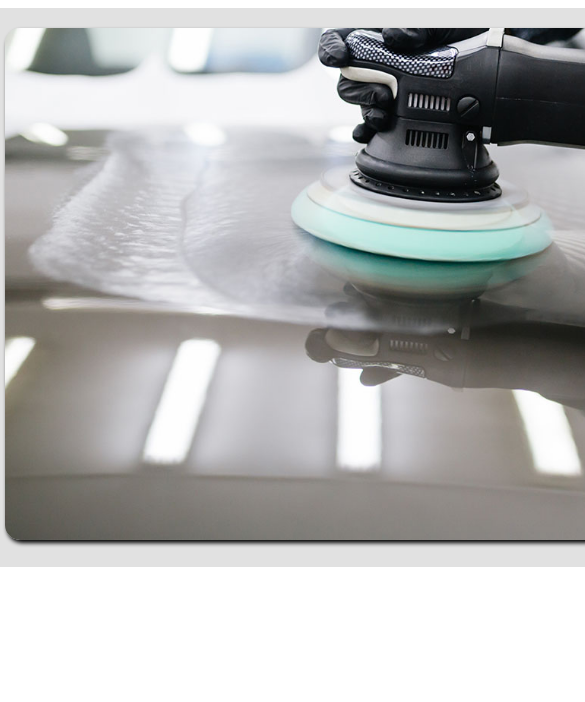
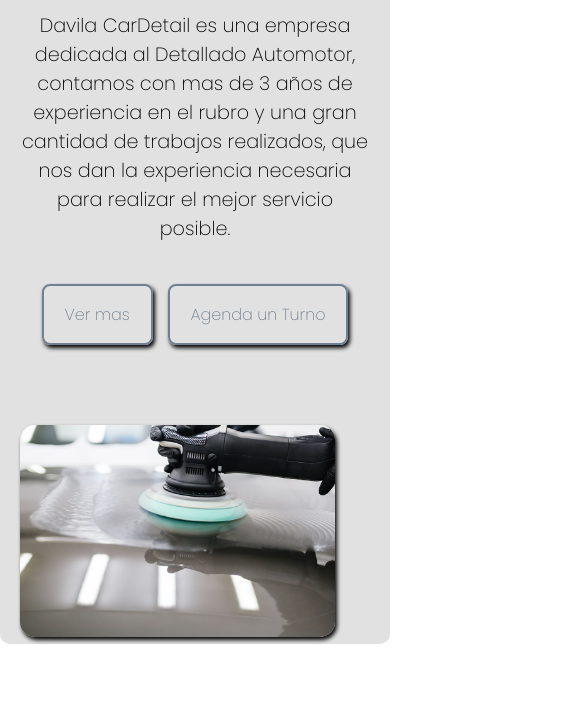
Before and after one commit to Valentin-Davila/NavBar, a plain HTML site: page index.html in a window 390 px wide. Shown: the part 142-844 px from the top of the page, 585 px wide, since content can reach past the window. Drawn offline with Linux system fonts and the light colour scheme.

Commit message:
agregue mediaquerie

```diff
--- a/style.css
+++ b/style.css
@@ -107,3 +107,25 @@ height: 80%;
         border-radius: 15px;
         box-shadow: 2px 3px 4px black;
     }
+    @media (max-width: 450px) {
+        .hero {
+          flex-direction: column;
+          height: 100%;
+          padding: 0 20px;
+          margin: 0 auto;
+          width: 100%;
+        }
+
+        .hero-text {
+          align-items: center;
+        }
+
+        .hero-text p {
+          max-width: 400px;
+          text-align: center;
+          /* background-color: red; */
+        }
+        .dcd {
+          width: 90%;
+        }
+      }
```
